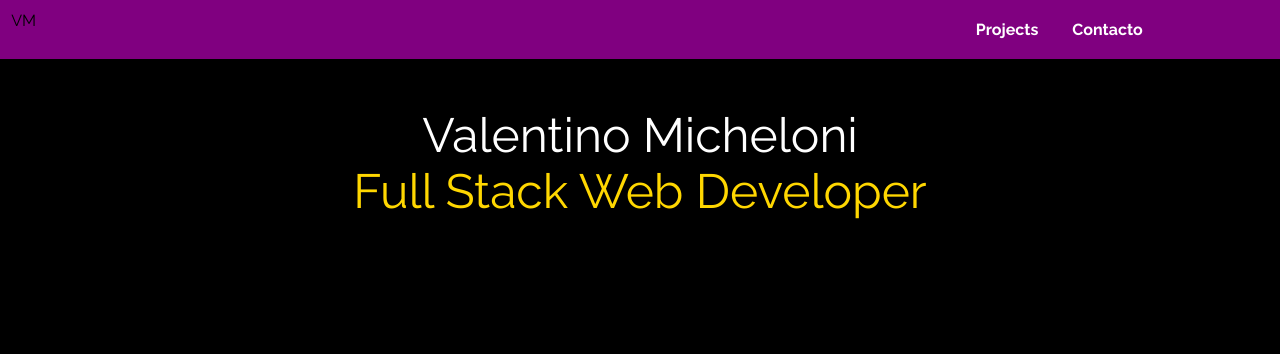
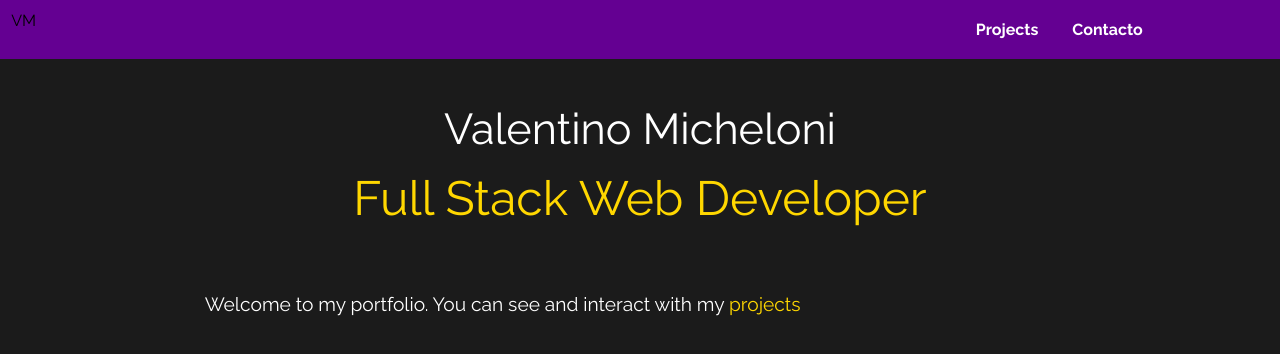
Before and after one commit to upon-X/portfolio-vm, a React (Vite) app: page / in a window 1280 px wide. Shown: the top 354 px of the page. Built offline with nearby package versions, Linux system fonts and the light colour scheme.

Commit message:
actualized

```diff
--- a/src/components/Home/Home.jsx
+++ b/src/components/Home/Home.jsx
@@ -1,14 +1,23 @@
 import styles from './Home.module.css'
+import { Link } from 'react-router-dom'
+
 
 export default function Home() {
     return (
         <div className={styles.home}>
-            <p className={styles.name}>
-                Valentino Micheloni
-                <span className={styles.role}>
+            <div className={styles.title}>
+                <p className={styles.name}>
+                    Valentino Micheloni
+                </p>
+                <p className={styles.role}>
                     Full Stack Web Developer
-                </span>
-            </p>
+                </p>
+            </div>
+            <div>
+                <p className={styles.description}>
+                    Welcome to my portfolio. You can see and interact with my <Link to='/projects' className={styles.toprojects}>projects</Link>
+                </p>
+            </div>
         </div>
     )
 }
--- a/src/components/Home/Home.module.css
+++ b/src/components/Home/Home.module.css
@@ -1,15 +1,32 @@
 .home{
+    display: grid;
+    margin: 0 16vw;
+    }
 
+.title {
+    display: flex;
+    flex-direction: column;
+    text-align: center;
 }
 
 .name{
     color: var(--color3);
-    display: flex;
-    align-items: center;
-    flex-direction: column;
-    font-size: 3rem;
+    font-size: 2.7rem;
+    margin-bottom: -2rem;
 }
 
 .role{
     color: var(--color4);
+    font-size: 3rem;
 }
+
+.description{
+    color: var(--color3);
+    font-size: 1.2rem;
+}
+
+.toprojects{
+    text-align: justify;
+    color: var(--color4);
+    text-decoration: none;
+}
--- a/src/index.css
+++ b/src/index.css
@@ -1,6 +1,6 @@
 :root{
-  --color1: #800080;
-  --color2: #000000;
+  --color1: #640092;
+  --color2: #1b1b1b;
   --color3: #ffffff;
   --color4: #ffd700;
   --FFRaleway: 'Raleway', sans-serif;
```
